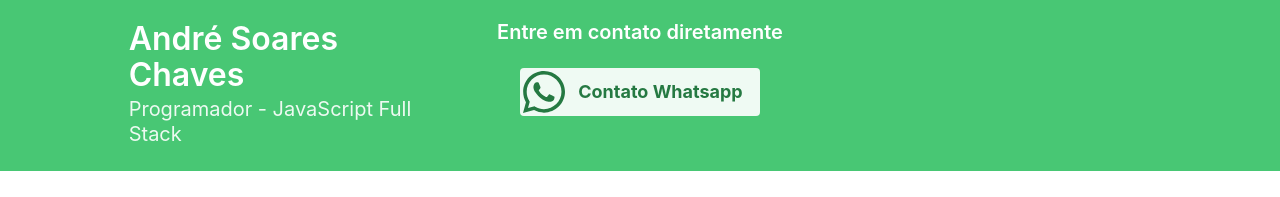
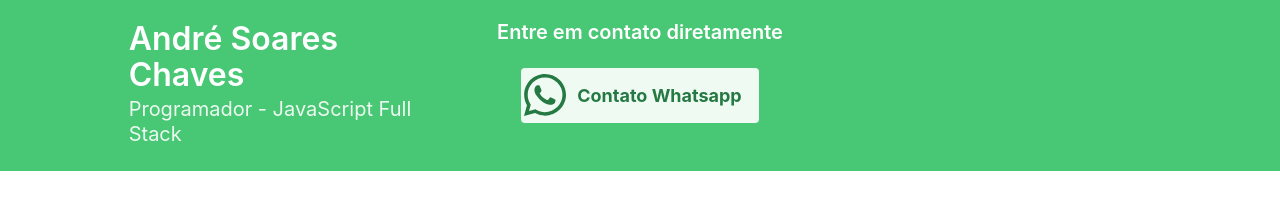
Before and after one commit to AndreChavs/projeto-portfolio, a plain HTML site: page index.html in a window 1280 px wide. Shown: the part 55-252 px from the top of the page. Drawn offline with Linux system fonts and the light colour scheme.

Commit message:
alter button

```diff
--- a/index.html
+++ b/index.html
@@ -50,7 +50,10 @@
                       <div class="column is-4">
                         <div class="container" style="text-align: center;">
                             <h1 class="title is-5">Entre em contato diretamente</h1>
-                            <button class="button is-success is-light"><i class="icon is-large fab fa-whatsapp fa-2x" id="iconzap"></i><p id="btntext"><a href="https://web.whatsapp.com/send?phone=5593991982120" target="_blank">Contato Whatsapp</a></p></button>
+                            <button class="button is-success is-light">
+                                <i class="icon is-large fab fa-whatsapp fa-2x" id="iconzap"></i>
+                                <a href="https://api.whatsapp.com/send?phone=5593991982120&text=Olá%20" target="_blank"><span id="btntxt">Contato Whatsapp</span></a>
+                            </button>
                         </div>
                       </div>
                       <div class="column">
--- a/style/config.css
+++ b/style/config.css
@@ -33,12 +33,9 @@ h3.title.is-5{
     margin-bottom: 5px;
 }
 button.button.is-success.is-light{
-    height: 3em;
+    height: 55px;
 }
-#iconzap{
-    margin-right: 10px;
-}
-#btntext{
+#btntxt{
     font-size: large;
     font-weight: 700;
 }
```
